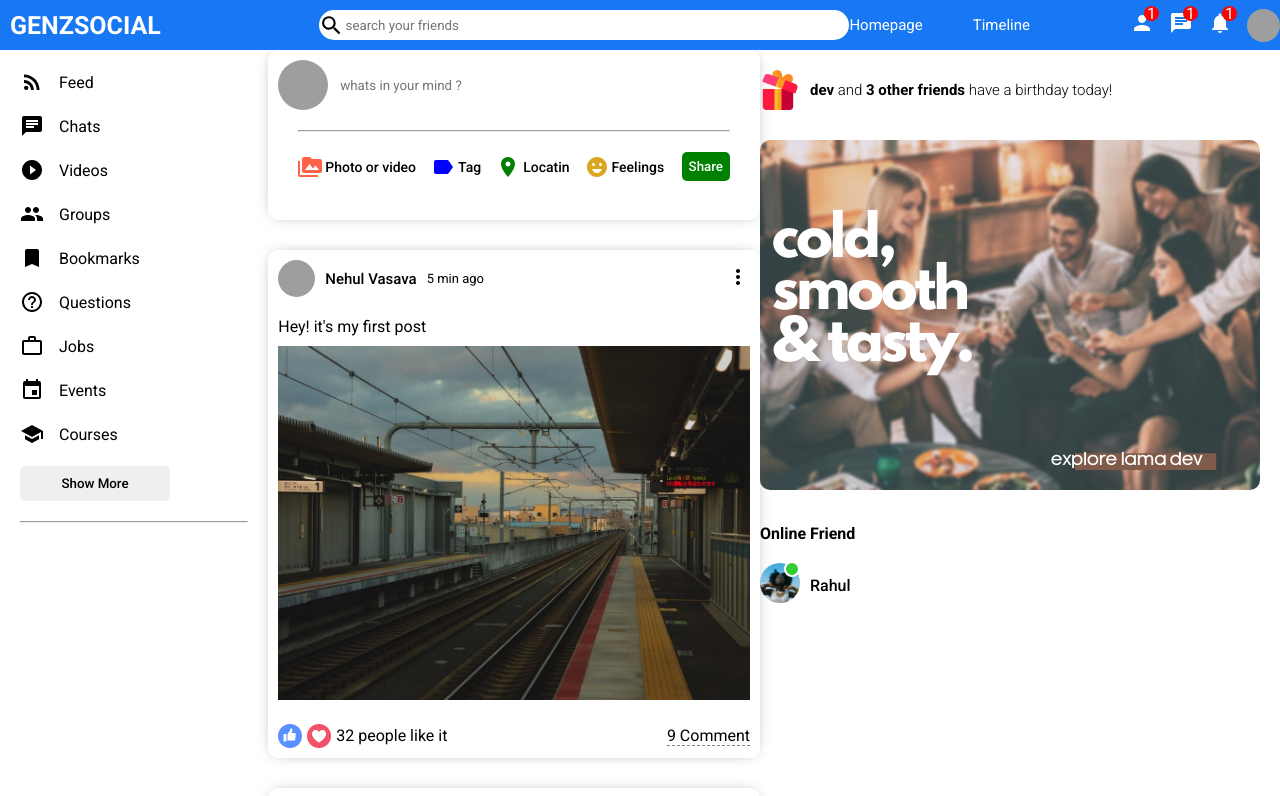
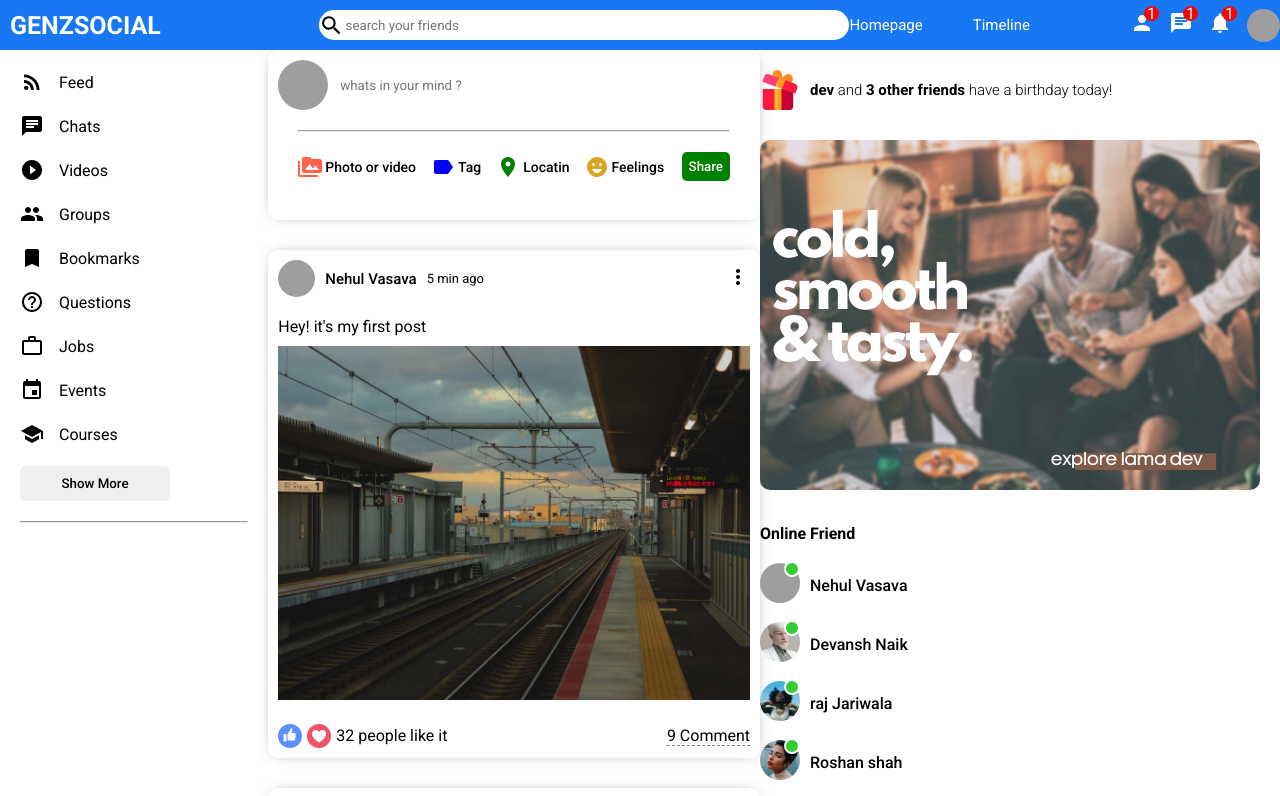
Before and after one commit to Nehulvsv/genzsocial, a React (Create React App) app: page / in a window 1280 px wide. Shown: the top 796 px of the page. Built offline with nearby package versions, Linux system fonts and the light colour scheme; grey boxes are pictures that could not be loaded.

Commit message:
added onlin.jsx

```diff
--- /dev/null
+++ b/src/components/online/Online.jsx
@@ -0,0 +1,15 @@
+import './online.css'
+
+export default function Online({user}) {
+  return (
+
+         <li className="rightbarFrd">
+            <div className="rightbarProfileImgContainer">
+              <img className = "rightbarProfileImg" src= {user.profilePicture} alt="" />
+              <span className="righbarOnline"></span>
+            </div>
+              <span className="rightbarUsername">{user.userName}</span>
+          </li>
+
+  )
+}
--- /dev/null
+++ b/src/components/online/online.css
@@ -0,0 +1,34 @@
+.rightbarFrd {
+    display: flex;
+    align-items: center;
+    margin-bottom: 15px;
+
+}
+
+.rightbarProfileImgContainer {
+    margin-right: 10px;
+    position: relative;
+}
+
+.rightbarProfileImg {
+    width: 40px;
+    height: 40px;
+    object-fit: cover;
+    border-radius: 50%;
+}
+
+.righbarOnline {
+    width: 12px;
+    height: 12px;
+    border-radius: 50%;
+    background-color: limegreen;
+    position: absolute;
+    top: -2px;
+    right: 0;
+    border: 2px solid white;
+}
+
+.rightbarUsername {
+    font-weight: 500;
+
+}
--- a/src/components/rightbar/Rightbar.jsx
+++ b/src/components/rightbar/Rightbar.jsx
@@ -1,7 +1,9 @@
 import React from 'react'
 import './rightbar.css'
+import Online from '../online/Online'
+import { users } from '../../dummyData'
 
-export default function Rightbar() {
+export default function Rightbar({profile}) {
   return (
     <div className='rightbar'>
       <div className="rightbarWrapper">
@@ -12,13 +14,8 @@
         <img className='rightbarAd' src="/assets/ad.png" alt="ad" />
         <h4 className="rightbarTitle">Online Friend</h4>
         <ul className="rightbarFrdList">
-          <li className="rightbarFrd">
-            <div className="rightbarProfileImgContainer">
-              <img className = "rightbarProfileImg" src="/assets/person/3.jpeg" alt="" />
-              <span className="righbarOnline"></span>
-            </div>
-              <span className="rightbarUsername">Rahul</span>
-          </li>
+          {users.map(use=>(<Online key={use.id} user = {use}/>))}
+
         </ul>
       </div>
     </div>
--- a/src/components/rightbar/rightbar.css
+++ b/src/components/rightbar/rightbar.css
@@ -36,38 +36,3 @@
   list-style: none;
 
 }
-
-.rightbarFrd{
- display: flex;
- align-items: center;
- margin-bottom: 15px;
-
-}
-
-.rightbarProfileImgContainer{
-margin-right: 10px;
-position: relative;
-}
-
-.rightbarProfileImg{
-width: 40px;
-height: 40px;
-object-fit: cover ;
-border-radius: 50%;
-}
-
-.righbarOnline{
-  width: 12px;
-  height: 12px;
-  border-radius: 50%;
-  background-color: limegreen;
-  position: absolute;
-  top: -2px;
-  right: 0;
-  border: 2px solid white;
-}
-
-.rightbarUsername{
-    font-weight: 500;
-
-}
```
